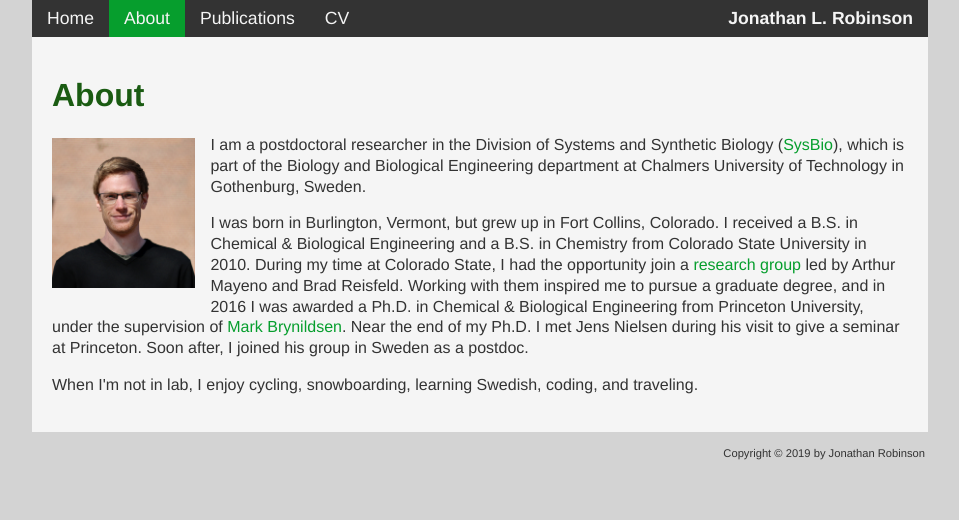
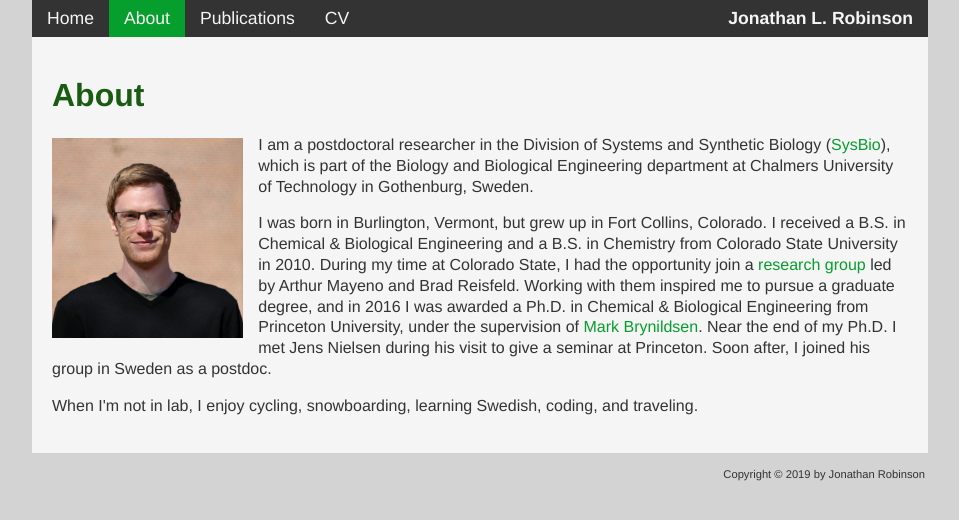
Before and after one commit to JonathanRob/JonathanRob.github.io, a Jekyll site: the page built from about.html, in a window 1280 px wide. Shown: the top 520 px of the page, without its empty margins (160-1119 px from the left). Built offline with Jekyll 4.4.1, drawn with Linux system fonts in a browser that asks for light colours.

Commit message:
style: about.html slight increase of figure size

```diff
--- a/about.html
+++ b/about.html
@@ -8,7 +8,7 @@ title: about
 	<h1>About</h1>
 
 	<div>
-		<img src="images/JonathanRobinson.JPG" style="float:left; height: 150px; padding-right: 15px; padding-top: 3px; padding-bottom: 15px">
+		<img src="images/JonathanRobinson.JPG" style="float:left; height: 200px; padding-right: 15px; padding-top: 3px; padding-bottom: 15px">
 
 		<p>I am a postdoctoral researcher in the Division of Systems and Synthetic Biology (<a href="https://www.sysbio.se/">SysBio</a>), which is part of the Biology and Biological Engineering department at Chalmers University of Technology in Gothenburg, Sweden.</p>
 
```
